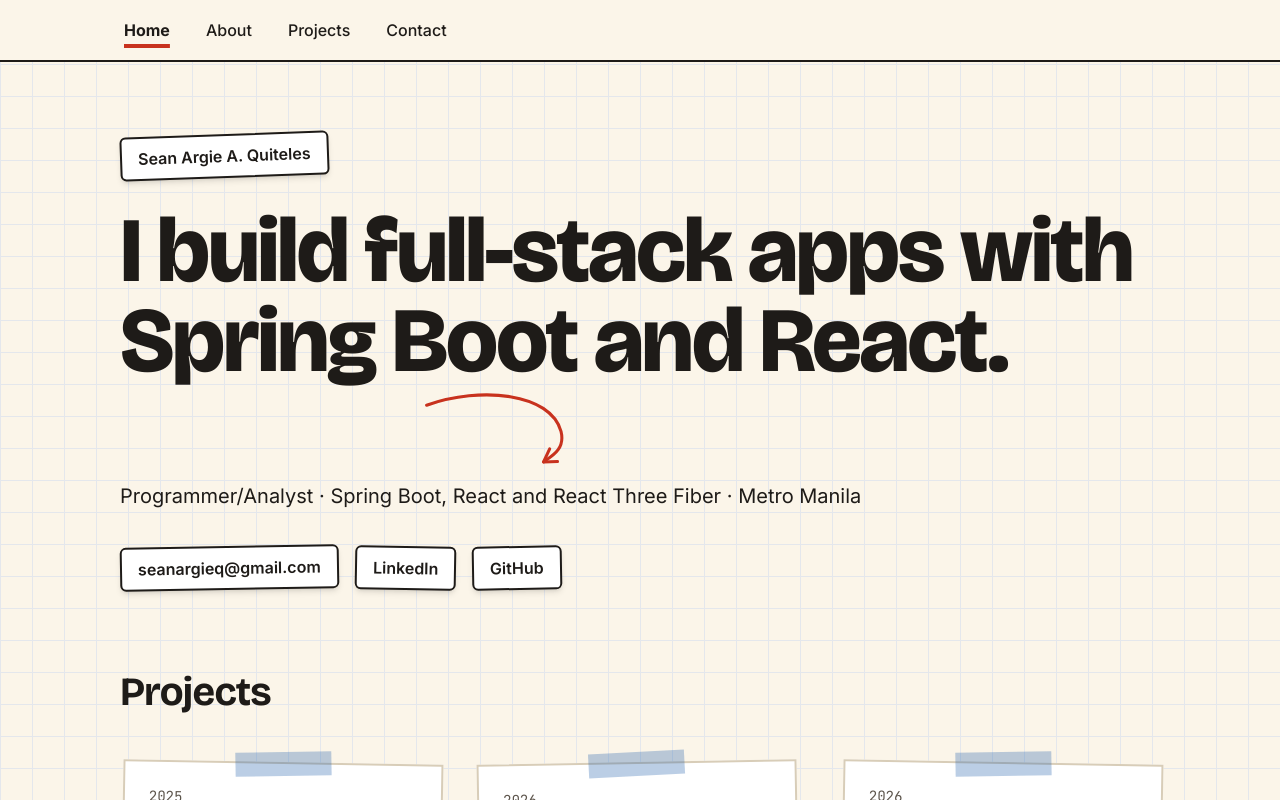
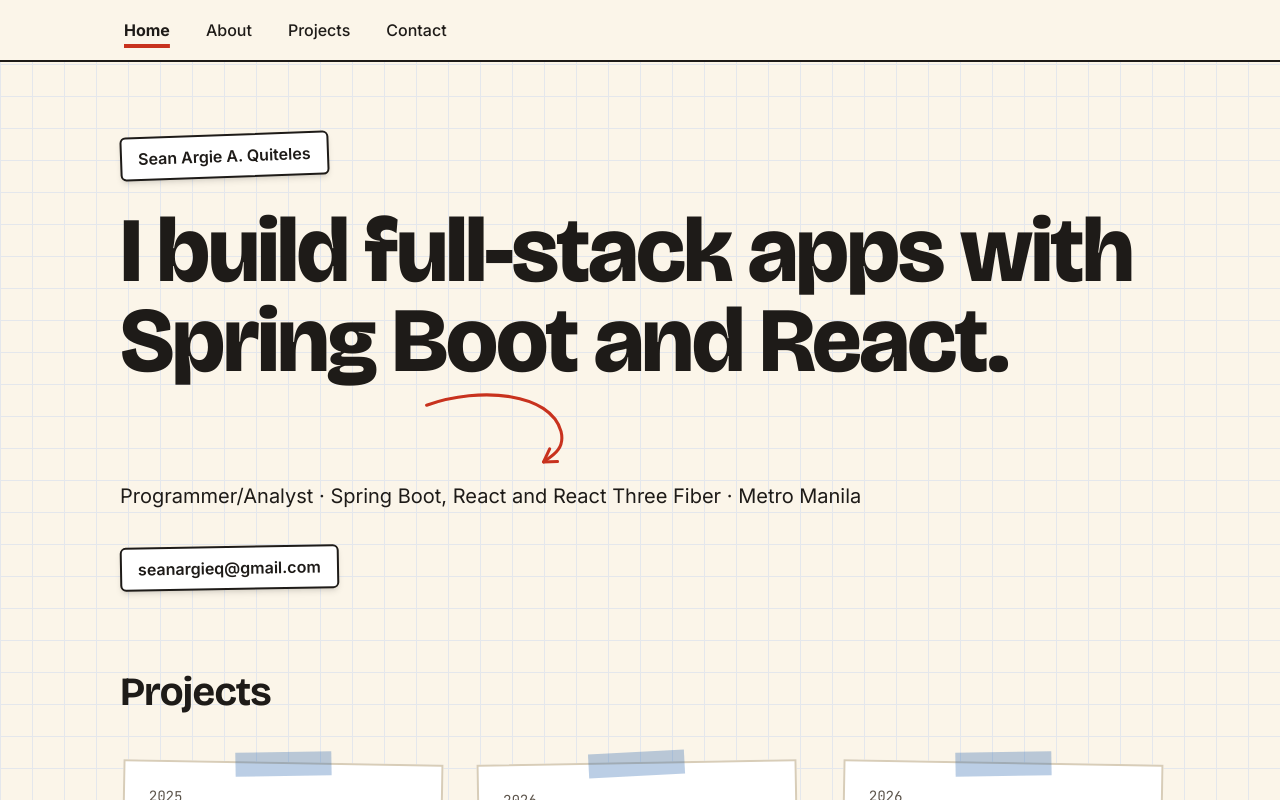
Before and after one commit to saaquiteles/webportfolio2, a Next.js app: page / in a window 1280 px wide. Shown: the top 800 px of the page. Built offline with nearby package versions, Linux system fonts and the light colour scheme.

Commit message:
feat(ui): keep only the email contact action on Home
Home offers one contact action. The full set of links stays on the
Contact page.

```diff
--- a/src/app/page.tsx
+++ b/src/app/page.tsx
@@ -17,7 +17,7 @@ export default function Home() {
         <h1 className="max-w-5xl text-hero font-extrabold tracking-tight md:text-7xl lg:text-display">{profile.headline}</h1>
         <SketchArrow className="ml-auto h-14 w-28 text-tomato md:ml-72 md:h-24 md:w-56" />
         <p className="max-w-3xl text-lg text-pretty md:text-xl">{profile.tagline}</p>
-        <ContactLinks email={profile.email} links={profile.links} />
+        <ContactLinks email={profile.email} links={profile.links} emailOnly />
       </section>
       {featured.length > 0 && (
         <section aria-labelledby="featured-projects" className="mt-20">
--- a/src/components/sections/ContactLinks.tsx
+++ b/src/components/sections/ContactLinks.tsx
@@ -1,22 +1,26 @@
 import type { Profile } from '@/lib/types';
 
-type ContactLinksProps = Pick<Profile, 'email' | 'links'>;
+type ContactLinksProps = Pick<Profile, 'email' | 'links'> & { emailOnly?: boolean };
 
 const STICKER =
   'inline-flex min-h-11 items-center rounded-md border-2 border-ink bg-surface px-4 font-semibold text-ink no-underline shadow-md';
 
-export function ContactLinks({ email, links }: ContactLinksProps) {
+export function ContactLinks({ email, links, emailOnly = false }: ContactLinksProps) {
   return (
     <ul className="mt-9 flex flex-wrap gap-4">
       <li className="odd:-rotate-1 even:rotate-1">
         <a className={STICKER} href={`mailto:${email}`}>{email}</a>
       </li>
+      {!emailOnly && (
+        <>
           <li className="odd:-rotate-1 even:rotate-1">
             <a className={STICKER} href={links.linkedin}>LinkedIn</a>
           </li>
           <li className="odd:-rotate-1 even:rotate-1">
             <a className={STICKER} href={links.github}>GitHub</a>
           </li>
+        </>
+      )}
     </ul>
   );
 }
```
Also changed, not shown: 2 other files (tests, documents, lock files or other folders). Lines whose indentation alone changed are shown as unchanged.
